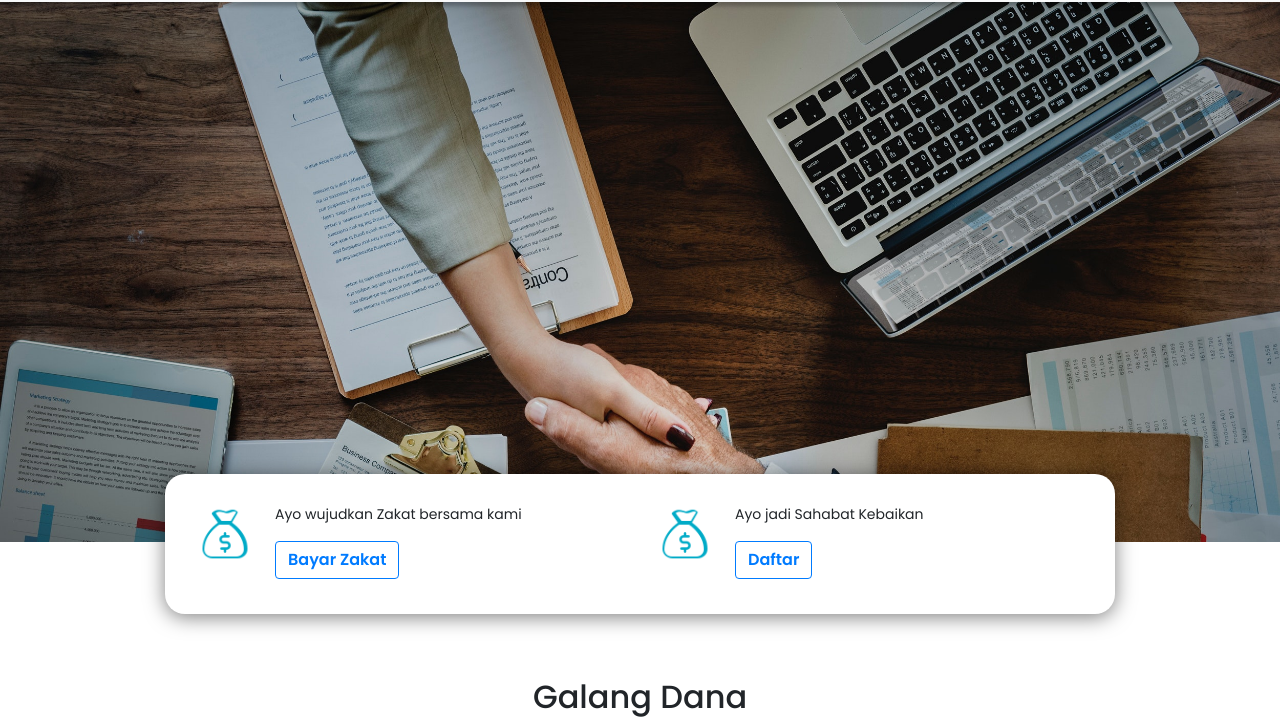
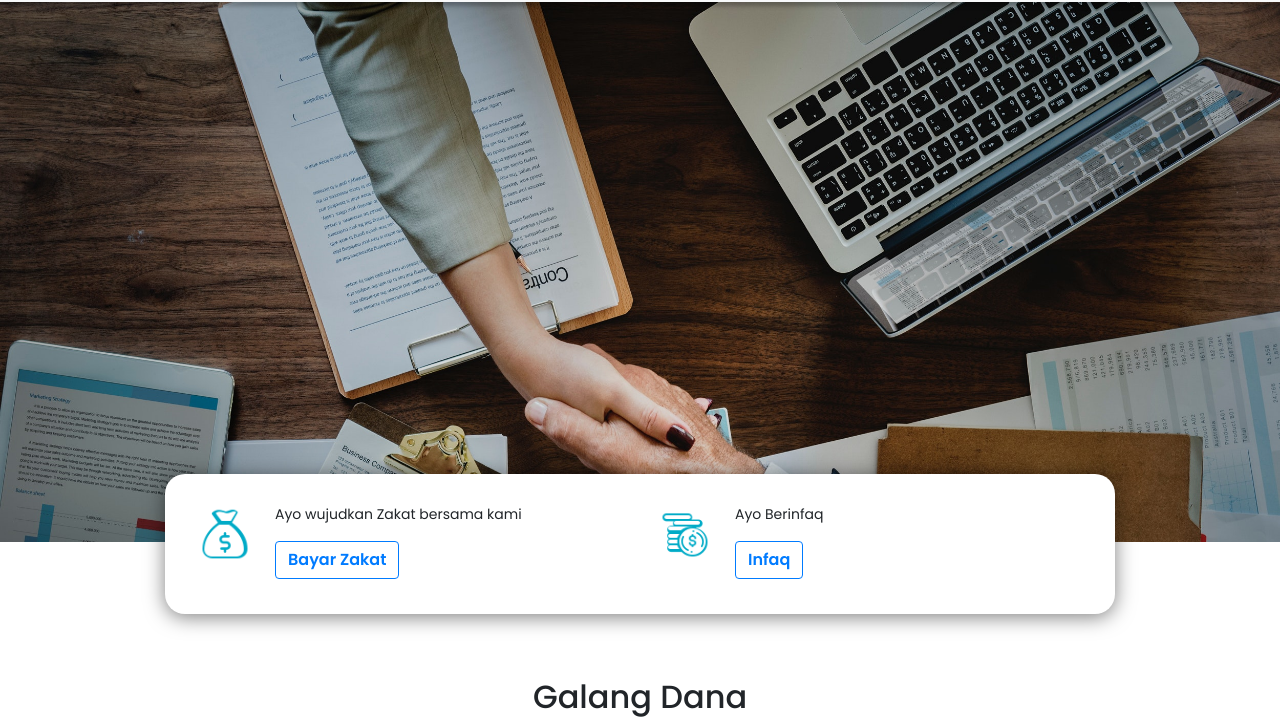
Before and after one commit to fadhilrahman10/fadhilrahman10.github.io, a plain HTML site: page index.html in a window 1280 px wide. Shown: the part 88-807 px from the top of the page. Drawn offline with nearby package versions, Linux system fonts and the light colour scheme.

Commit message:
ubah index.html

```diff
--- a/index.html
+++ b/index.html
@@ -101,18 +101,18 @@
                 />
                 <div class="right">
                   <p>Ayo wujudkan <strong>Zakat</strong> bersama kami</p>
-                  <a href="/bayar-zakat.html" class="btn btn-outline-primary">Bayar Zakat</a>
+                  <a href="/donasi.html" class="btn btn-outline-primary">Bayar Zakat</a>
                 </div>
               </div>
               <div class="col-lg">
                 <img
-                  src="/images/icon_zakat.png"
+                  src="/images/icon-infak.png"
                   alt="icon zakat"
                   class="float-left"
                 />
                 <div class="right">
-                  <p>Ayo jadi <strong>Sahabat Kebaikan</strong></p>
-                  <a href="https://sahabatcintaumat.com/formulir-relawan/" class="btn btn-outline-primary">Daftar</a>
+                  <p>Ayo Berinfaq </p>
+                  <a href="/donasi.html" class="btn btn-outline-primary">Infaq</a>
                 </div>
               </div>
             </div>
```
